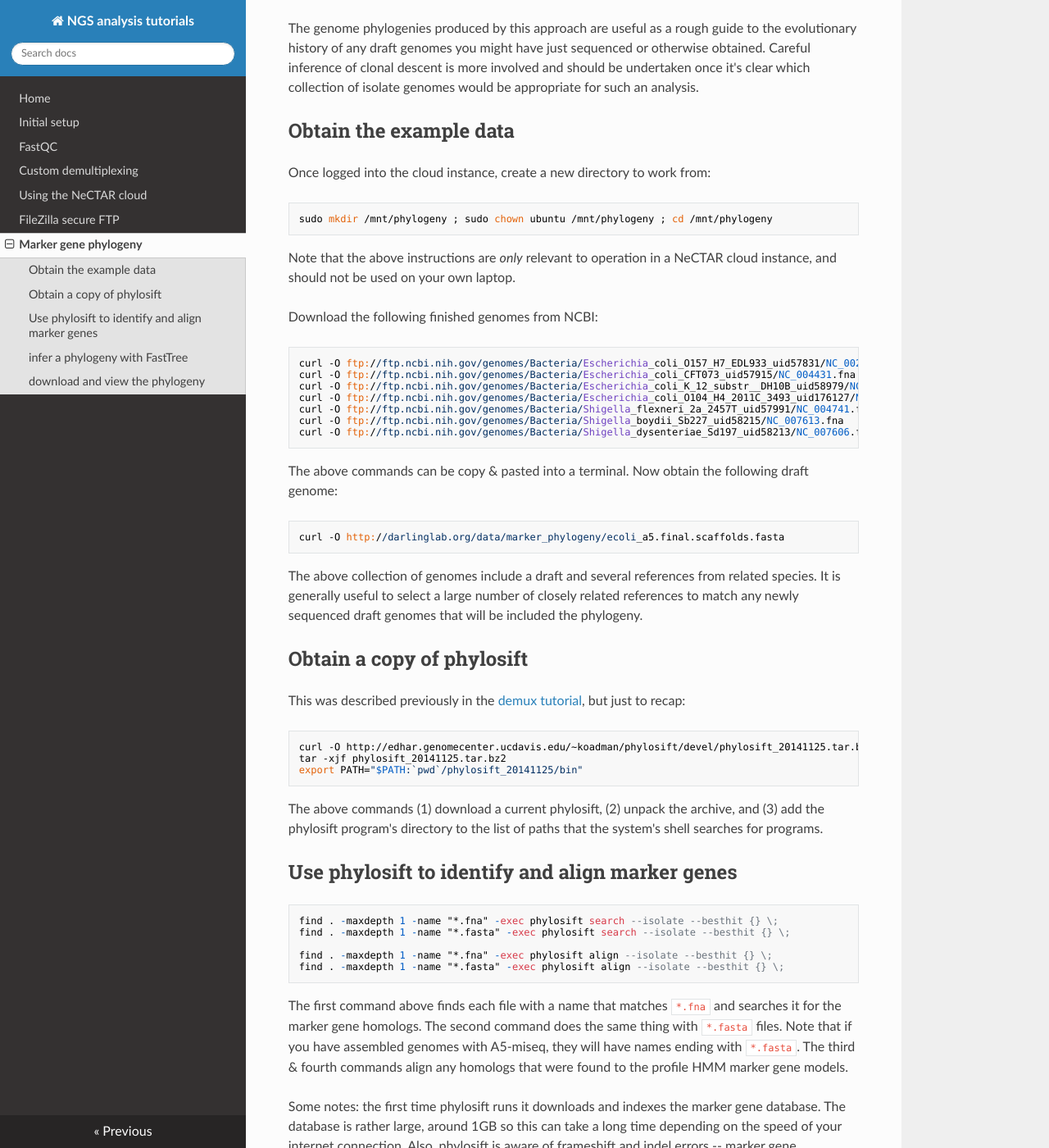
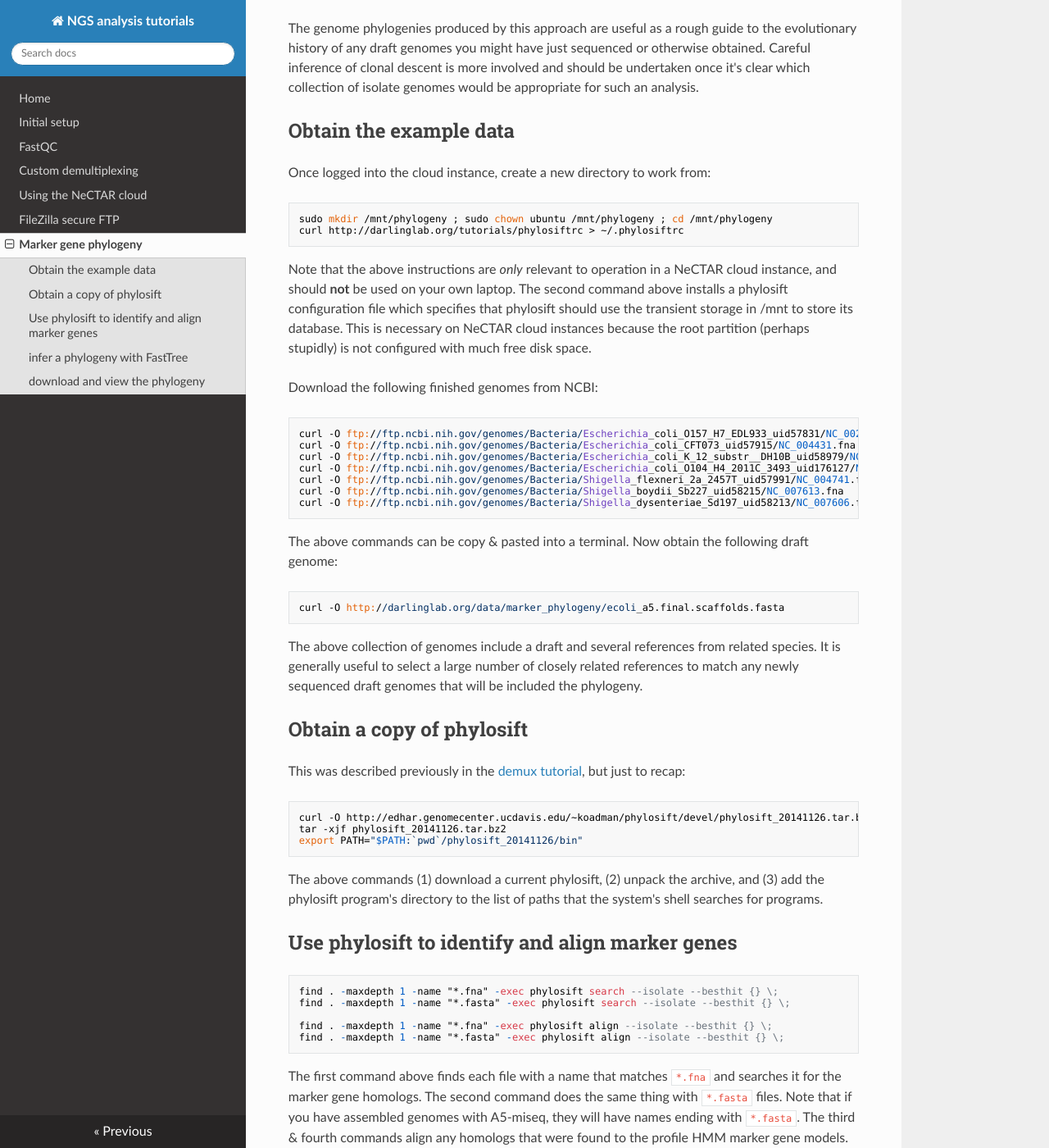
Before and after one commit to koadman/platypusfarm, an MkDocs documentation site: the page built from platypusfarm/docs/marker_phylogeny.md, in a window 1280 px wide and 1400 px high, scrolled down 390 px. Shown: the whole window at 82% size. Built offline with MkDocs 1.6.1, drawn with Linux system fonts in a browser that asks for light colours; nearby versions of some CDN libraries; old or Windows-style settings are respelled for this version of MkDocs.

Commit message:
fixes to work in nectar instances

```diff
--- a/platypusfarm/docs/marker_phylogeny.md
+++ b/platypusfarm/docs/marker_phylogeny.md
@@ -17,8 +17,10 @@ undertaken once it's clear which collection of isolate genomes would be appropri
 Once logged into the cloud instance, create a new directory to work from:
 
     sudo mkdir /mnt/phylogeny ; sudo chown ubuntu /mnt/phylogeny ; cd /mnt/phylogeny
+    curl http://darlinglab.org/tutorials/phylosiftrc > ~/.phylosiftrc
 
-Note that the above instructions are _only_ relevant to operation in a NeCTAR cloud instance, and should not be used on your own laptop.
+Note that the above instructions are _only_ relevant to operation in a NeCTAR cloud instance, and should **not** be used on your own laptop.
+The second command above installs a phylosift configuration file which specifies that phylosift should use the transient storage in /mnt to store its database. This is necessary on NeCTAR cloud instances because the root partition (perhaps stupidly) is not configured with much free disk space.
 
 Download the following finished genomes from NCBI:
 
@@ -44,9 +46,9 @@ It is generally useful to select a large number of closely related references to
 
 This was described previously in the [demux tutorial](demuxing), but just to recap:
 
-    curl -O http://edhar.genomecenter.ucdavis.edu/~koadman/phylosift/devel/phylosift_20141125.tar.bz2
-    tar -xjf phylosift_20141125.tar.bz2
-    export PATH="$PATH:`pwd`/phylosift_20141125/bin"
+    curl -O http://edhar.genomecenter.ucdavis.edu/~koadman/phylosift/devel/phylosift_20141126.tar.bz2
+    tar -xjf phylosift_20141126.tar.bz2
+    export PATH="$PATH:`pwd`/phylosift_20141126/bin"
 
 
 The above commands (1) download a current phylosift, (2) unpack the archive, and (3) add the phylosift program's directory to the list of paths that the system's shell searches for programs.
```
